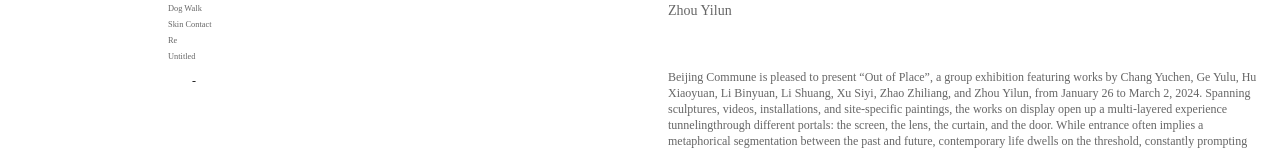
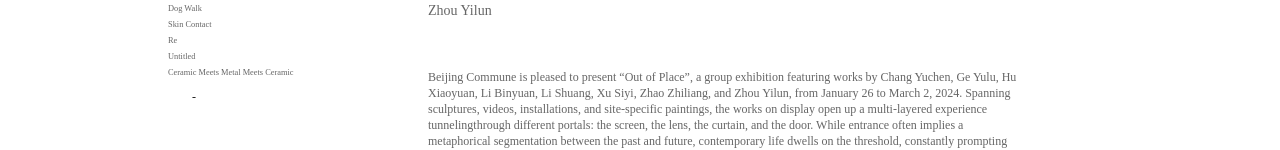
Before and after one commit to dan-jpeg/edie-xu-v2, a React (Vite) app: page /exhibition1 in a window 1280 px wide. Shown: the part 303-453 px from the top of the page. Built offline with nearby package versions, Linux system fonts and the light colour scheme.

Commit message:
added cmmmc video

```diff
--- a/src/App.jsx
+++ b/src/App.jsx
@@ -156,7 +156,7 @@ const AppContent = ({ lenisScrollProgress, scrollYProgress, hidden }) => {
   };
 
   return (
-    <div className="app-container scrollbar-hide">
+    <div className="app-container max-w-screen-lg    scrollbar-hide">
       <div
         className={`top-right-header-wrapper  fixed left-[1.8rem] top-[4.5rem] md:top-auto md:bottom-[10vh] z-[3000] ${isShowingVideo ? "translate-y-[-50px]" : ""} `}
       >
--- a/src/data/projects-and-videos.js
+++ b/src/data/projects-and-videos.js
@@ -311,6 +311,17 @@ const videos = [
     thumbnail:
       "https://edie-xu-portfolio.s3.us-east-2.amazonaws.com/photos/%E3%80%8A%E7%9F%B3%E5%AD%90%E8%B7%AF%E3%80%8B_thumbnail.jpeg",
   },
+  {
+    id: "v7",
+    title: "Ceramic Meets Metal Meets Ceramic",
+    safeTitle: "CMMMC",
+    year: "2022",
+    duration: "11min",
+    videoUrl:
+      "https://edie-xu-portfolio.s3.us-east-2.amazonaws.com/videos/ceramic_metal_v01.mp4",
+    thumbnail:
+      "https://edie-xu-portfolio.s3.us-east-2.amazonaws.com/photos/%E3%80%8A%E7%9F%B3%E5%AD%90%E8%B7%AF%E3%80%8B_thumbnail.jpeg",
+  },
 ];
 
 export { videos };
```
